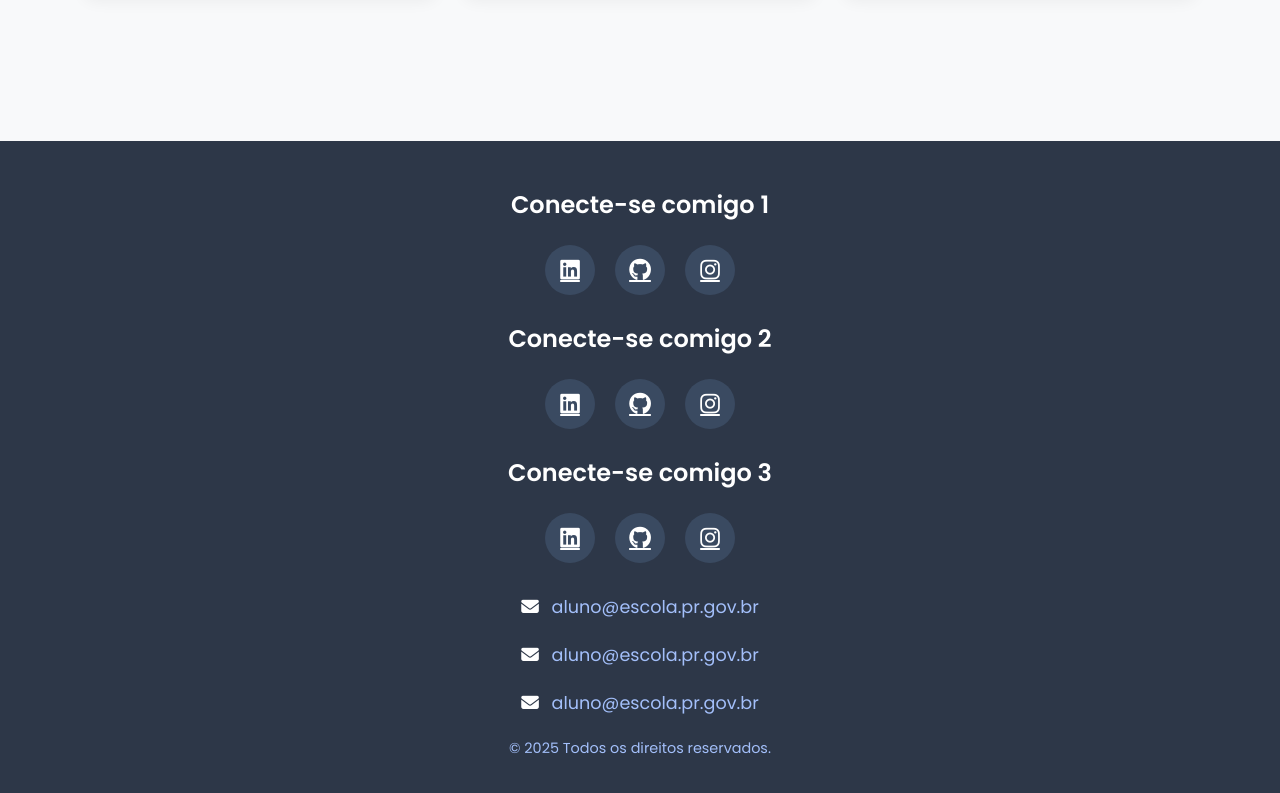
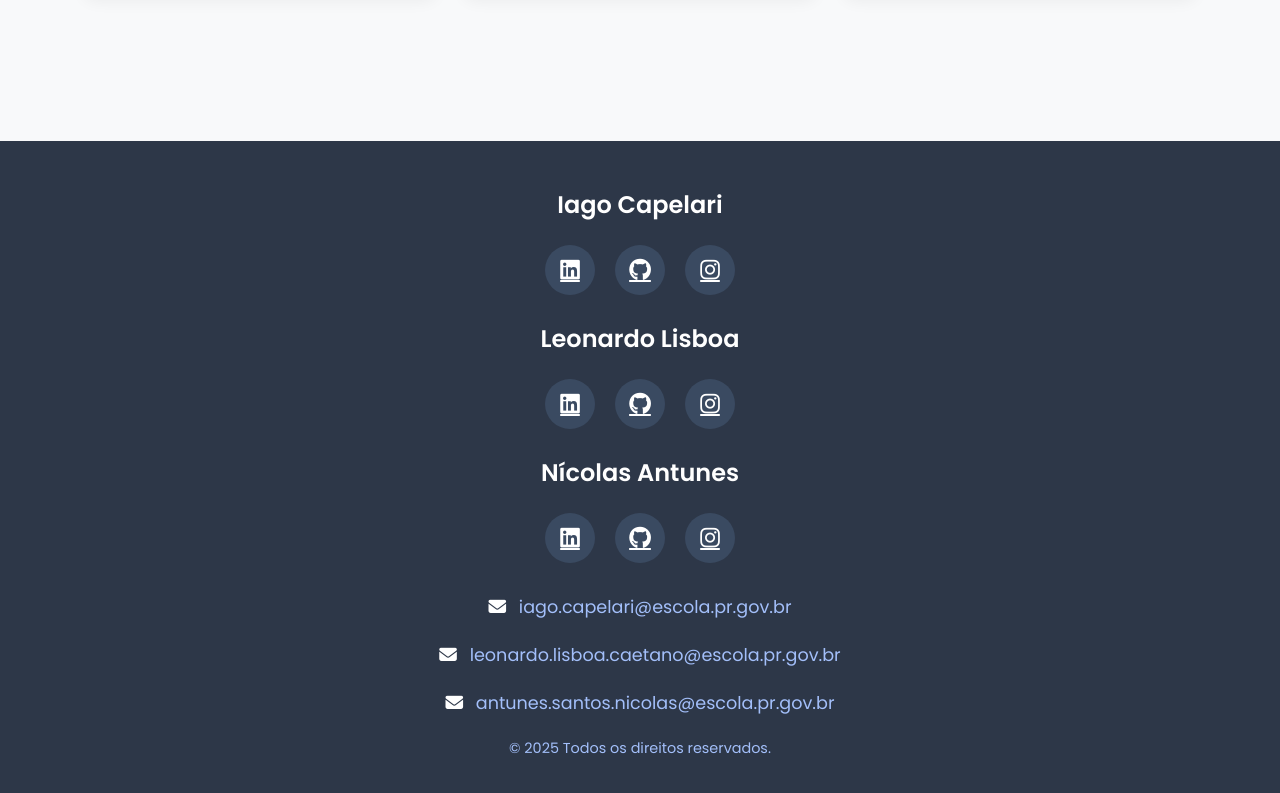
Before and after one commit to iagocapelari/Portifolio, a plain HTML site: page index.html in a window 1280 px wide. Shown: the part 1697-2490 px from the top of the page. Drawn offline with nearby package versions, Linux system fonts and the light colour scheme.

Commit message:
alteração de nomes

```diff
--- a/index.html
+++ b/index.html
@@ -17,7 +17,7 @@
     <header class="fixed-top shadow-sm">
         <nav class="navbar navbar-expand-lg navbar-light">
             <div class="container">
-                <a class="navbar-brand fw-bold" href="#">TRIO - iago Capelari / Leonardo Lisboa <br> Nicolas Antunes </a>
+                <a class="navbar-brand fw-bold" href="#">TRIO - Iago Capelari / Leonardo Lisboa <br> Nicolas Antunes </a>
                 <button class="navbar-toggler" type="button" data-bs-toggle="collapse" data-bs-target="#navbarNav">
                     <span class="navbar-toggler-icon"></span>
                 </button>
@@ -97,7 +97,7 @@
                         </div>
                     </div>
                     <div class="col-md-8 profile-info">
-                        <h1 class="display-5 fw-bold">Nicolas Antunes</h1>
+                        <h1 class="display-5 fw-bold">Nícolas Antunes</h1>
                         <div class="badge-container">
                             <span class="badge rounded-pill bg-primary"><i class="fas fa-code me-1"></i> Desenvolvedor</span>
                             <span class="badge rounded-pill bg-success"><i class="fas fa-database me-1"></i> DBA</span>
@@ -157,7 +157,7 @@
     <footer>
         <div class="container">
             <div class="text-center mb-4">
-                <h3>Conecte-se comigo 1</h3>
+                <h3>Iago Capelari</h3>
                 <div class="social-icons">
                     <a href="#" class="social-icon"><i class="fab fa-linkedin"></i></a>
                     <a href="#" class="social-icon"><i class="fab fa-github"></i></a>
@@ -165,7 +165,7 @@
                 </div>
             </div>
             <div class="text-center mb-4">
-                <h3>Conecte-se comigo 2</h3>
+                <h3>Leonardo Lisboa</h3>
                 <div class="social-icons">
                     <a href="#" class="social-icon"><i class="fab fa-linkedin"></i></a>
                     <a href="#" class="social-icon"><i class="fab fa-github"></i></a>
@@ -173,7 +173,7 @@
                 </div>
             </div>
             <div class="text-center mb-4">
-                <h3>Conecte-se comigo 3</h3>
+                <h3>Nícolas Antunes</h3>
                 <div class="social-icons">
                     <a href="#" class="social-icon"><i class="fab fa-linkedin"></i></a>
                     <a href="#" class="social-icon"><i class="fab fa-github"></i></a>
@@ -183,15 +183,15 @@
             <div class="text-center">
                 <p class="email-link">
                     <i class="fas fa-envelope me-2"></i>
-                    <a href="mailto:aluno@escola.pr.gov.br">aluno@escola.pr.gov.br</a>
+                    <a href="mailto:iago.capelari@escola.pr.gov.br">iago.capelari@escola.pr.gov.br</a>
                 </p>
                 <p class="email-link">
                     <i class="fas fa-envelope me-2"></i>
-                    <a href="mailto:aluno@escola.pr.gov.br">aluno@escola.pr.gov.br</a>
+                    <a href="mailto:leonardo.lisboa.caetano@escola.pr.gov.br">leonardo.lisboa.caetano@escola.pr.gov.br</a>
                 </p>
                 <p class="email-link">
                     <i class="fas fa-envelope me-2"></i>
-                    <a href="mailto:aluno@escola.pr.gov.br">aluno@escola.pr.gov.br</a>
+                    <a href="mailto:antunes.santos.nicolas@escola.pr.gov.br">antunes.santos.nicolas@escola.pr.gov.br</a>
                 </p>
                 <p class="copyright">© 2025 Todos os direitos reservados.</p>
             </div>
```
